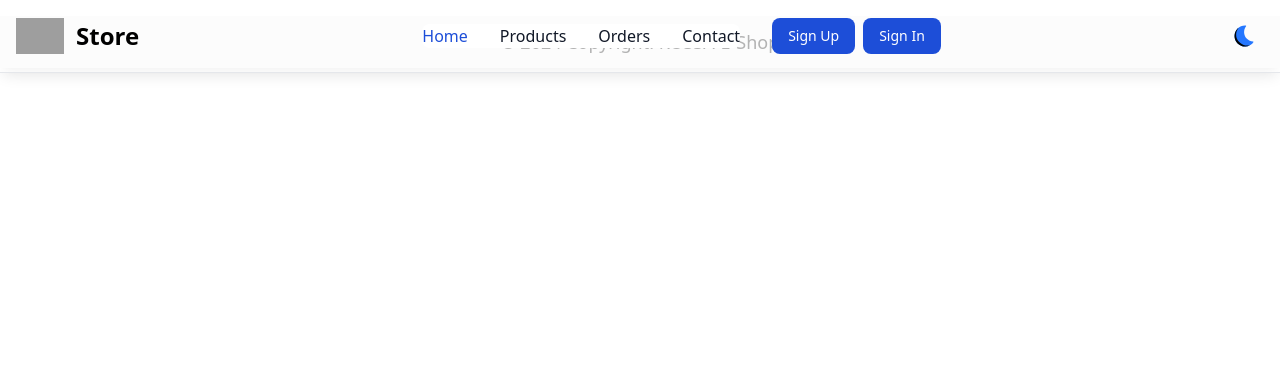
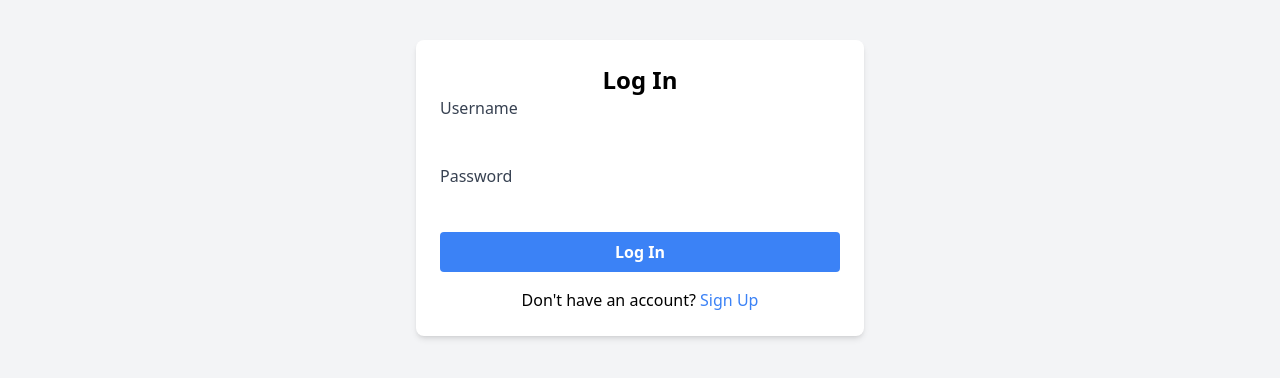
Before and after one commit to NjauSamuel/flask-shop, a Flask app: page /login in a window 1280 px wide. Shown: the top 378 px of the page. Run offline with Flask 3, Linux system fonts and the light colour scheme; some libraries are stand-ins or nearby versions; grey boxes are pictures that could not be loaded.

Commit message:
create a home route an make some changes to the ui

```diff
--- a/app.py
+++ b/app.py
@@ -1,6 +1,6 @@
 import secrets
 from flask import Flask, render_template, redirect, url_for, flash, request, abort
-from flask_jwt_extended import JWTManager, create_access_token
+from flask_jwt_extended import JWTManager, create_access_token, jwt_required
 from models import Item, db, User
 from datetime import datetime, timedelta
 from flask_bcrypt import Bcrypt
@@ -29,7 +29,7 @@ with app.app_context():
 #         self.name = name
 
 @app.route('/')
-def home():
+def landing_page():
     current_user = 1
 
     # Create a fake current_user object and set is_authenticated to True
@@ -41,6 +41,10 @@ def home():
 
     return render_template("index.html", current_user=current_user, items=items)
 
+@app.route('/home')
+@jwt_required()
+def home():
+    return render_template('home.html')
 
 @app.route('/signup', methods=['GET'])
 def signup_page():
--- /dev/null
+++ b/templates/home.html
@@ -0,0 +1,6 @@
+{% extends 'base.html' %}
+
+{% block content %}
+<div>Home</div>
+
+{% endblock %}
--- a/templates/signin.html
+++ b/templates/signin.html
@@ -1,5 +1,56 @@
-{% extends 'base.html' %}
+<!-- login.html -->
+<!DOCTYPE html>
+<html lang="en">
+<head>
+    <meta charset="UTF-8">
+    <meta name="viewport" content="width=device-width, initial-scale=1.0">
+    <title>Log In</title>
+    <script src="https://cdn.tailwindcss.com"></script>
+</head>
+<body class="bg-gray-100">
 
-{% block body %}
+    <div class="max-w-md mx-auto mt-10 p-6 bg-white shadow-md rounded-lg">
+        <h2 class="text-2xl font-semibold text-center">Log In</h2>
+        <form id="login-form">
+            <div class="mb-4">
+                <label for="username" class="block text-gray-700">Username</label>
+                <input type="text" id="username" class="mt-1 block w-full border-gray-300 rounded-md" required>
+            </div>
+            <div class="mb-4">
+                <label for="password" class="block text-gray-700">Password</label>
+                <input type="password" id="password" class="mt-1 block w-full border-gray-300 rounded-md" required>
+            </div>
+            <button type="submit" class="w-full bg-blue-500 hover:bg-blue-700 text-white font-bold py-2 px-4 rounded">
+                Log In
+            </button>
+        </form>
+        <p class="mt-4 text-center">Don't have an account? <a href="/signup" class="text-blue-500">Sign Up</a></p>
+    </div>
 
-{% endblock %}
+    <script>
+        document.getElementById('login-form').addEventListener('submit', async (e) => {
+            e.preventDefault();
+            const username = document.getElementById('username').value;
+            const password = document.getElementById('password').value;
+
+            const response = await fetch('/login', {
+                method: 'POST',
+                headers: {
+                    'Content-Type': 'application/json'
+                },
+                body: JSON.stringify({ username, password })
+            });
+
+            const result = await response.json();
+            if (response.ok) {
+                // Save the token to local storage or session storage
+                localStorage.setItem('access_token', result.access_token);
+                alert('Login successful!');
+                window.location.href = '/home'; // Redirect to home page after successful login
+            } else {
+                alert(result.msg);
+            }
+        });
+    </script>
+</body>
+</html>
```
Also changed, not shown: templates/signup.html (+12 -5 lines).
